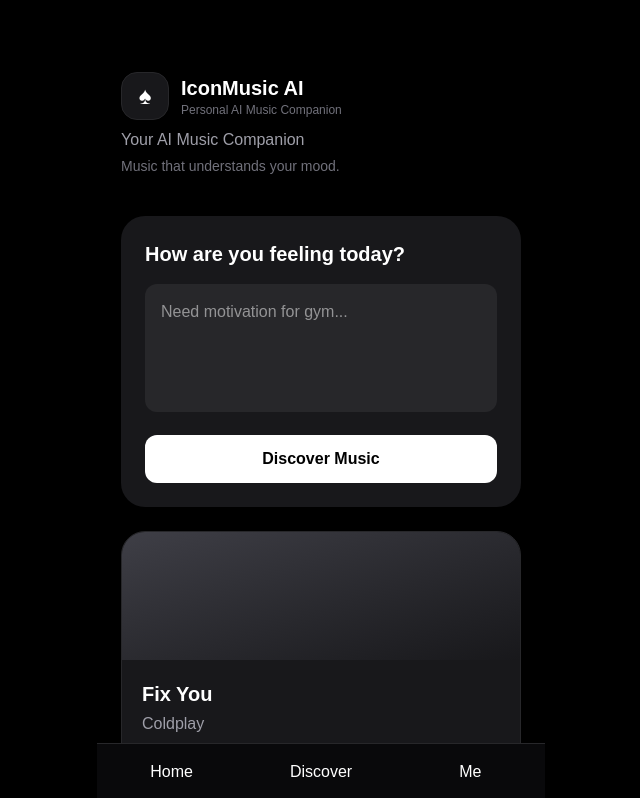
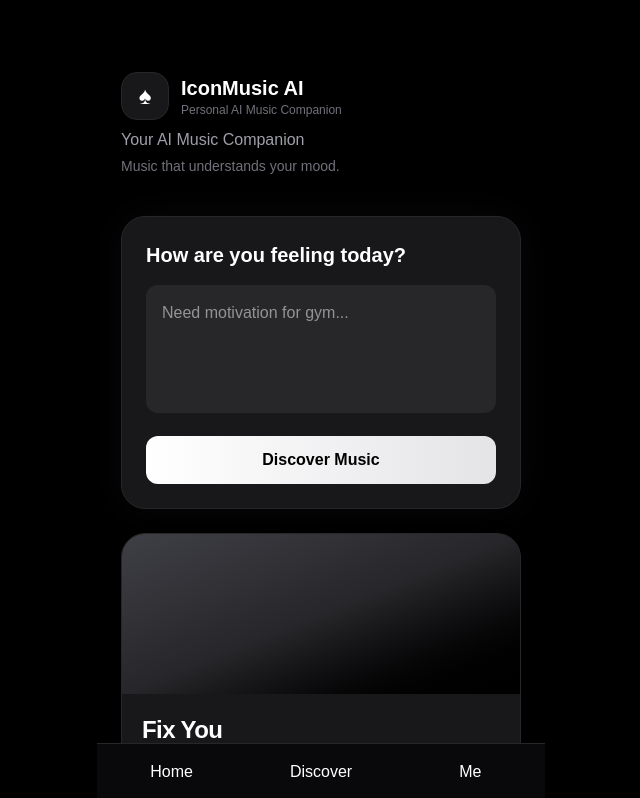
Before and after one commit to shubhbeniwal/iconmusic-ai, a Next.js app in the folder frontend/: page / in a window 1280 px wide. Shown: the top 798 px of the page, without its empty margins (319-959 px from the left). Built offline with nearby package versions, Linux system fonts and the light colour scheme.

Commit message:
Sprint 5 - improved visual hierarchy and premium card styling

```diff
--- a/frontend/src/components/MoodInputCard.tsx
+++ b/frontend/src/components/MoodInputCard.tsx
@@ -2,7 +2,16 @@ export default function MoodInputCard() {
 
   return (
 
-    <div className="bg-zinc-900 rounded-3xl p-6">
+    <div
+    className="
+    bg-zinc-900
+    rounded-3xl
+    p-6
+    border
+    border-zinc-800
+    shadow-[0_0_40px_rgba(255,255,255,0.03)]
+    "
+    >
 
       <h2 className="text-xl font-semibold">
         How are you feeling today?
@@ -27,10 +36,15 @@ export default function MoodInputCard() {
         mt-4
         w-full
         rounded-xl
-        bg-white
+        bg-gradient-to-r
+        from-white
+        to-zinc-200
         text-black
         py-3
         font-semibold
+        transition-all
+        duration-300
+        hover:scale-[1.02]
         "
       >
         Discover Music
--- a/frontend/src/components/RecommendationCard.tsx
+++ b/frontend/src/components/RecommendationCard.tsx
@@ -33,10 +33,11 @@ export default function RecommendationCard({
 
       <div
         className="
-        h-32
+        h-40
         bg-gradient-to-br
         from-zinc-700
-        to-zinc-900
+        via-zinc-800
+        to-black
         "
         />
 
@@ -44,8 +45,9 @@ export default function RecommendationCard({
 
         <h3
             className="
-          text-xl
+            text-2xl
             font-bold
+            tracking-tight
             "
         >
           {title}
@@ -53,8 +55,9 @@ export default function RecommendationCard({
 
         <p
             className="
-          text-zinc-400
+            text-zinc-500
             mt-1
+            text-sm
             "
         >
           {artist}
```
Lines whose indentation alone changed are shown as unchanged.
